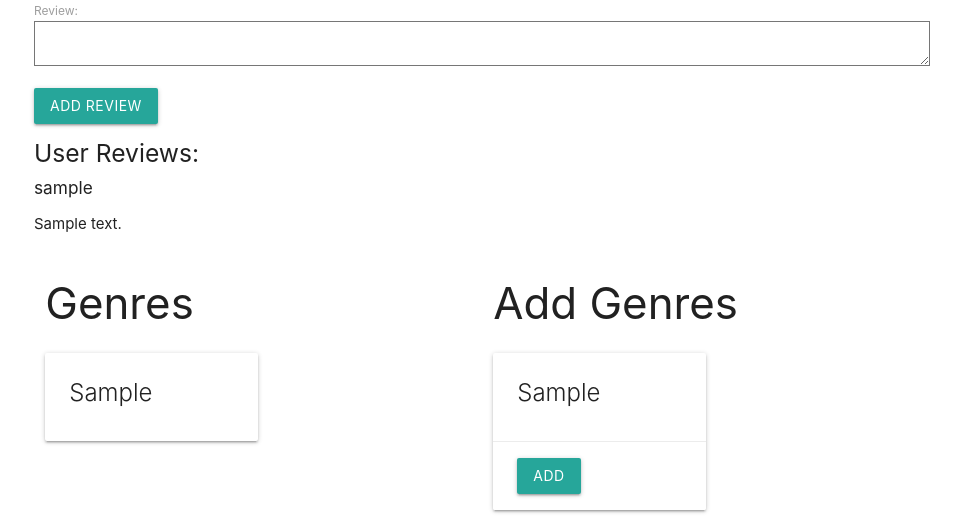
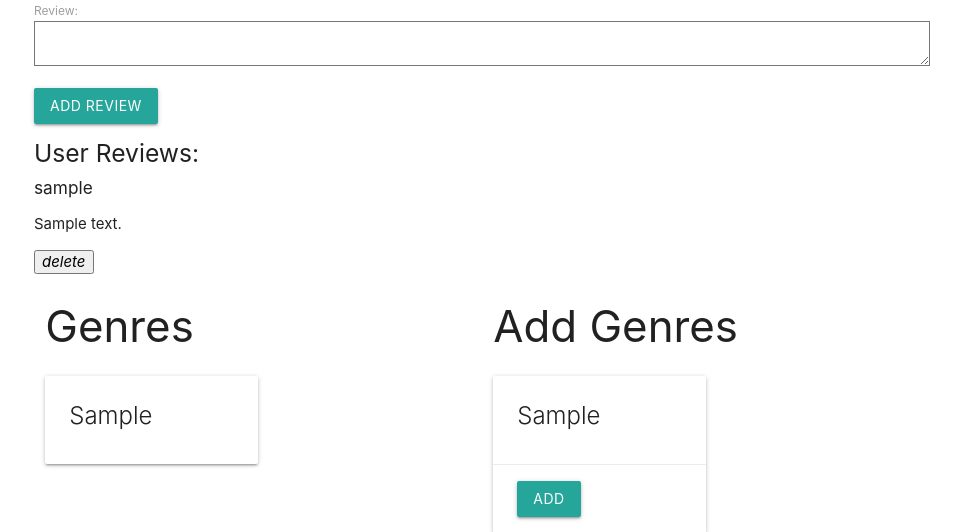
Before and after one commit to tatyanakarlen/Finch-Collector-DJANGO-PROJECT, a Django app: page /records/1 in a window 1280 px wide. Shown: the part 956-1488 px from the top of the page, without its empty margins (158-1119 px from the left). Run offline with Django 4.2, Linux system fonts and the light colour scheme; a user stored in the database is signed in; tables that the repository leaves empty hold one stand-in row (values such as "Sample post").

Commit message:
commentsdeletedone

```diff
--- a/main_app/templates/records/detail.html
+++ b/main_app/templates/records/detail.html
@@ -65,13 +65,23 @@
 <div class="user-comment-group">
   <h5>User Reviews:</h5>
   {% for review in reviews %}
-  <div class="user-comment-id">
+    {% if review.user.id == request.user.id %}
+    <div class="user-comment-id">
       <h6>{{ review.user}}</h6>
       <p>{{review.review}}</p>
+    </div>
+      <form method="POST" action="{% url 'review_delete' record.id review.id %}">
+          {% csrf_token %}
+          <button  id="comment-delete-btn" type="submit"><i class="material-icons">delete</i></button>
+         </form>
+    {% else %}
+     <div class="user-comment-id">
+      <h6>{{ review.user}}</h6>
+      <p>{{review.review}}</p>
+    {% endif %}
+
   {% endfor %}
-  </div>
-</div>
-</section>
+    </div>
 
 
 
--- a/main_app/views.py
+++ b/main_app/views.py
@@ -149,5 +149,5 @@ def review_delete(request, review_id, record_id):
   review = Review.objects.get(id = review_id)
   if review.user.id == request.user.id:
     record = Record.objects.get(id = record_id),
-    Review.objects.get(id=record_id).delete()
+    Review.objects.get(record=record_id).delete()
     return redirect('detail', record_id=record_id)
```
